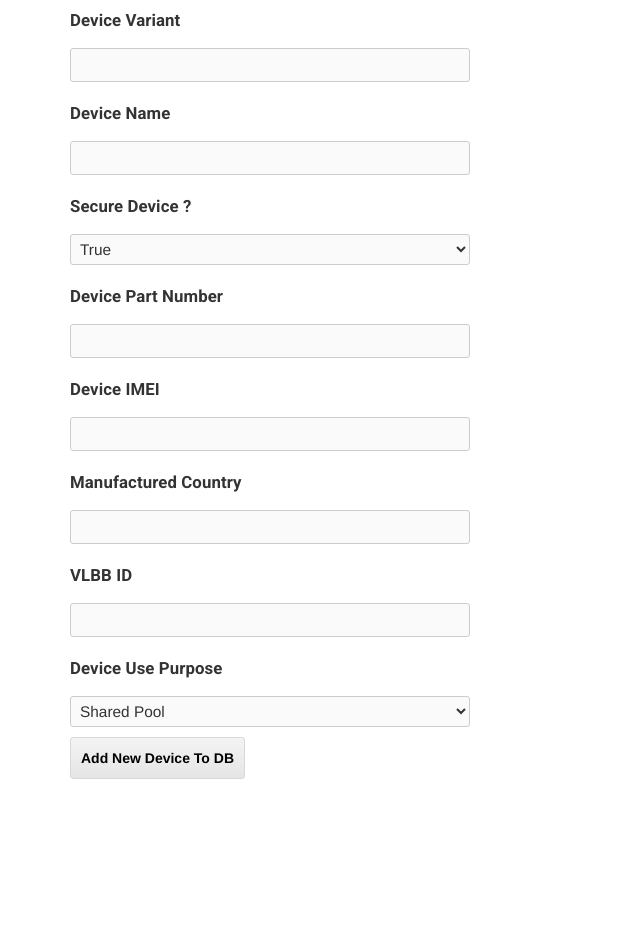
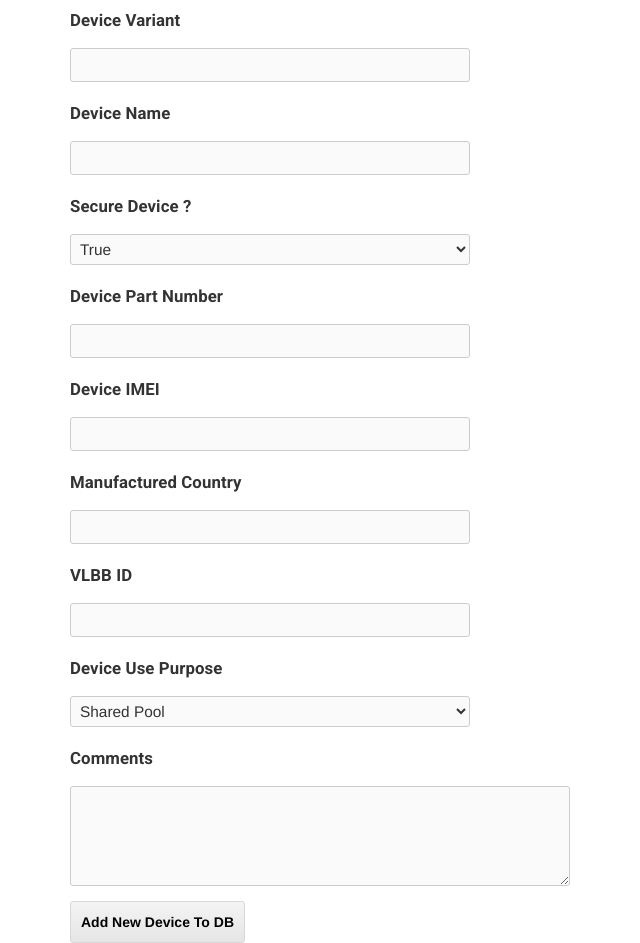
Before and after one commit to purushothamc/sample_inventory, a Flask app: page /add_device in a window 1280 px wide. Shown: the part 125-1068 px from the top of the page, without its empty margins (0-640 px from the left). Before the commit the page ends 904 px from the top, so only its background shows below. Run offline with Flask 2, Linux system fonts and the light colour scheme; the visitor is signed in with stand-in values (Sample User, id 1); some libraries are stand-ins or nearby versions.

Commit message:
celery multi emails append list error fix

```diff
--- a/app/flask_app/forms.py
+++ b/app/flask_app/forms.py
@@ -104,10 +104,7 @@ class AddDeviceForm(FlaskForm):
                                          ('automation', 'Automation'),
                                          ('development', 'Development'),
                                          ('manual_test', 'Manual Testing')])
-    #device_status = SelectField('Device Status',
-    #                            choices=[('usable', 'Good Condition'),
-    #                                     ('battery_dead', 'Battery Problem'),
-    #                                     ('not_booting', 'Not Booting')])
+    comments = TextAreaField("Comments", [validators.DataRequired("Please enter comments if any")])
     submit = SubmitField("Add New Device To DB")
 
 class SearchDeviceForm(FlaskForm):
--- a/app/flask_app/models.py
+++ b/app/flask_app/models.py
@@ -43,10 +43,11 @@ class Device(db.Model):
     vl_tag = db.Column(db.String(10), unique=True, nullable=False)
     purpose_group = db.Column(db.String(20))
     assigned_date = db.Column(db.DateTime, nullable=False, index=True)
+    comments = db.Column(db.String(255))
 
     assignee_id = db.Column(db.Integer, db.ForeignKey('users.uid'), nullable=False, default=1)
 
-    def __init__(self, variant, name, security, part_number, imei, country, vlid, pgrp, assigned_date, assignee=1):
+    def __init__(self, variant, name, security, part_number, imei, country, vlid, pgrp, assigned_date, comments, assignee=1):
         self.variant = variant.title()
         self.name = name.title().upper()
         self.is_device_secure(str(security).lower())
@@ -56,6 +57,7 @@ class Device(db.Model):
         self.vl_tag = vlid.title().upper()
         self.purpose_group = pgrp.title()
         self.assigned_date = assigned_date
+        self.comments = comments
         if not assignee:
             self.assigned_id = 1
         else:
--- a/app/flask_app/routes.py
+++ b/app/flask_app/routes.py
@@ -15,16 +15,14 @@ mail = Mail()
 celery = Celery(app.name, broker=app.config['CELERY_BROKER_URL'])
 celery.conf.update(app.config)
 
-recipients = []
 admins = ["gtadala@blackberry.com", "pchowdam@blackberry.com", "ksunkara@blackberry.com"]
-for admin in admins:
-    recipients.append(admin)
 
 
 @celery.task
 def send_async_email(message_details):
     """Background task to send an email with Flask-Mail."""
     with app.app_context():
+        print (message_details['recipients'])
         msg = Message(message_details['subject'], recipients=message_details['recipients'])
         msg.body = message_details['body']
         mail.send(msg)
@@ -190,10 +188,10 @@ def add_device():
             return render_template('add_device.html', form=form)
         else:
             secure = to_bool(form.is_secure.data)
-            newDevice = Device(variant=form.variant.data.upprt(), name=form.name.data.upper(), security=secure,
+            newDevice = Device(variant=form.variant.data.upper(), name=form.name.data.upper(), security=secure,
                                part_number=form.part_number.data, imei=form.imei_number.data,
                                country=form.country.data.upper(), vlid=form.vlId.data,
-                               pgrp=form.purpose_group.data,
+                               pgrp=form.purpose_group.data, comments=form.comments.data,
                                assigned_date=datetime.datetime.now().strftime("%Y-%m-%d %H:%M:%S"))
             db.session.add(newDevice)
             db.session.commit()
@@ -238,7 +236,7 @@ def search_device():
                     return render_template('search_device.html', form=form, message=message, success=False)
 
             elif form.search_using.data == "device_name":
-                devices_list = Device.query.filter_by(name=search_string.upper()).all()
+                devices_list = Device.query.filter(Device.name.contains(search_string.upper())).all()
                 if not devices_list:
                     message = "No Devices found with Device Name {0}".format(search_string)
                     return render_template('search_device.html', form=form, message=message, success=False)
@@ -281,7 +279,6 @@ def assign_device(vlid):
     if 'email' not in session:
         return redirect(url_for('signin'))
 
-    global recipients
     device_info = Device.query.filter_by(vl_tag=vlid).first()
 
     if not device_info:
@@ -308,10 +305,11 @@ def assign_device(vlid):
     message = "Device with VLBB ID {0} is assigned with your name".format(vlid)
     return render_template('search_device.html', success=True, message=message, from_assigned=True)
 
+
 @app.route('/assign_device_user', methods=['POST', 'GET'])
 def assign_device_user():
     form = DeviceAssignForm()
-    global recipients
+
     if 'email' not in session or not session['is_admin']:
         return redirect(url_for('signin'))
 
@@ -323,7 +321,15 @@ def assign_device_user():
             return render_template('assign_device_user.html', form=form)
 
     user = User.query.filter_by(email=form.email_id.data.lower()).first()
+    if not user:
+        message = "User might not have registered his email id, ask him to register"
+        return render_template('assign_device_user.html', form=form, success=False, message=message)
+
     device = Device.query.filter_by(vl_tag=form.vl_id.data).first()
+    if not device:
+        message = "Deice not found with VLBB Tag {0}, please check the data entered".format(form.vl_id.data)
+        return render_template('assign_device_user.html', form=form, success=False, message=message)
+
     if device.assignee_id == user.uid:
         message = "User is already assigned with selected device"
         return render_template('assign_device_user.html', form=form, success=False, message=message)
@@ -375,7 +381,7 @@ def assignment_history():
 
 
 def send_email_helper(user, device):
-    global recipients
+
     message = "Hello {0}, \n\nThe device with VL Tag {1} ".format(user.firstname, device.vl_tag) + \
               " is assigned to your name. \n" + \
               "\nIf this device is not with you, please contact inventory admins\n" + \
@@ -384,7 +390,6 @@ def send_email_helper(user, device):
 
     # Send email to user
     subject = 'Device with VL Tag {0} assigned with your name'.format(device.vl_tag)
-    recipients.append(user.email)
 
     message_details = dict()
     message_details["subject"] = subject
@@ -396,7 +401,7 @@ def send_email_helper(user, device):
     # Send email to admins
     subject = 'Device with VL Tag {0} assigned to {1}'.format(device.vl_tag, user.firstname)
     message_details["subject"] = subject
-    message_details["recipients"] = recipients
+    message_details["recipients"] = admins
 
     send_async_email.delay(message_details)
     # Done sending emails to users and admins
--- a/app/flask_app/static/css/main.css
+++ b/app/flask_app/static/css/main.css
@@ -117,7 +117,7 @@ form input#subject {
   font-size: 1.1em;
 }
 
-form textarea#message {
+form textarea#comments {
   width: 500px;
   height: 100px;
   background-color: #fafafa;
--- a/app/flask_app/templates/add_device.html
+++ b/app/flask_app/templates/add_device.html
@@ -39,6 +39,10 @@
       <div class="flash">{{ message }}</div>
     {% endfor %}
 
+    {% for message in form.comments.errors %}
+      <div class="flash">{{ message }}</div>
+    {% endfor %}
+
     <form action="{{ url_for('add_device') }}" method=post>
       {{ form.hidden_tag() }}
 
@@ -66,6 +70,9 @@
       {{ form.purpose_group.label }}
       {{ form.purpose_group }}
 
+      {{ form.comments.label }}
+      {{ form.comments }}
+
       {{ form.submit }}
     </form>
   {% endif %}
--- a/app/flask_app/templates/device_detail.html
+++ b/app/flask_app/templates/device_detail.html
@@ -16,6 +16,7 @@
             <tr><td>Purpose Group</td><td>{{ info.purpose_group }}</td></tr>
             <tr><td>Current Assignee</td><td>{{ user.firstname }}</td></tr>
             <tr><td>Assigned date</td><td>{{ info.assigned_date }}</td></tr>
+            <tr><td>Comments</td><td>{{ info.comments }}</td></tr>
         </table>
       </div></div>
     {% else %}
```
